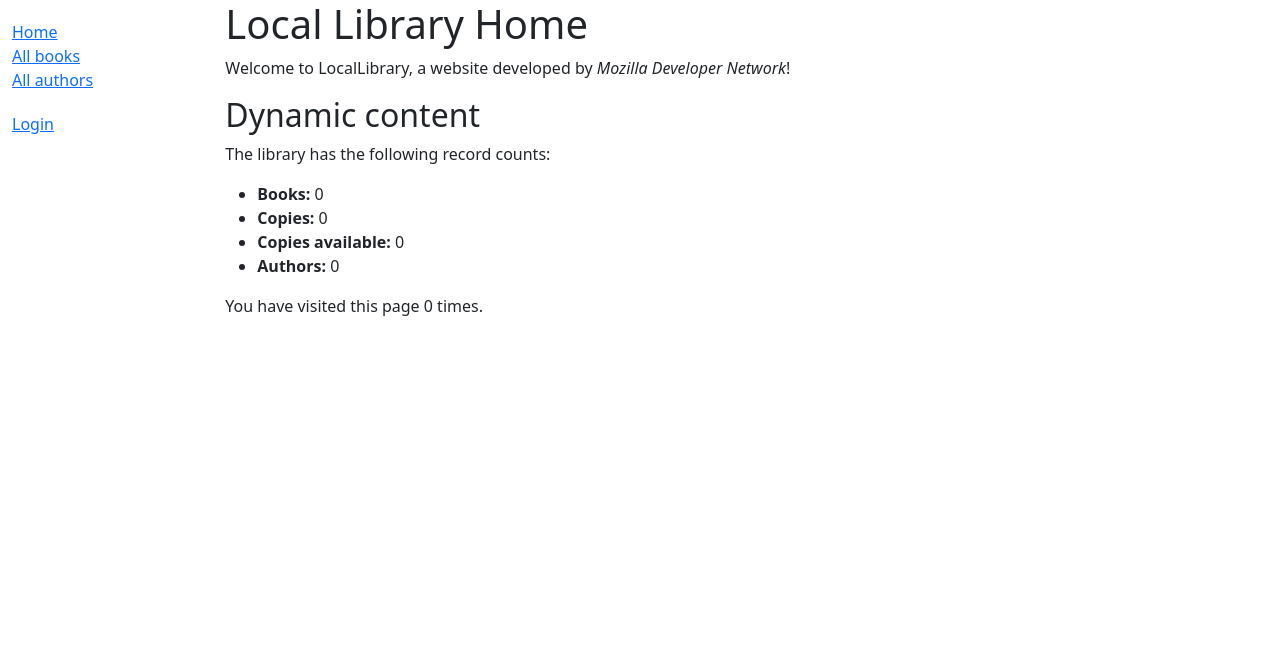
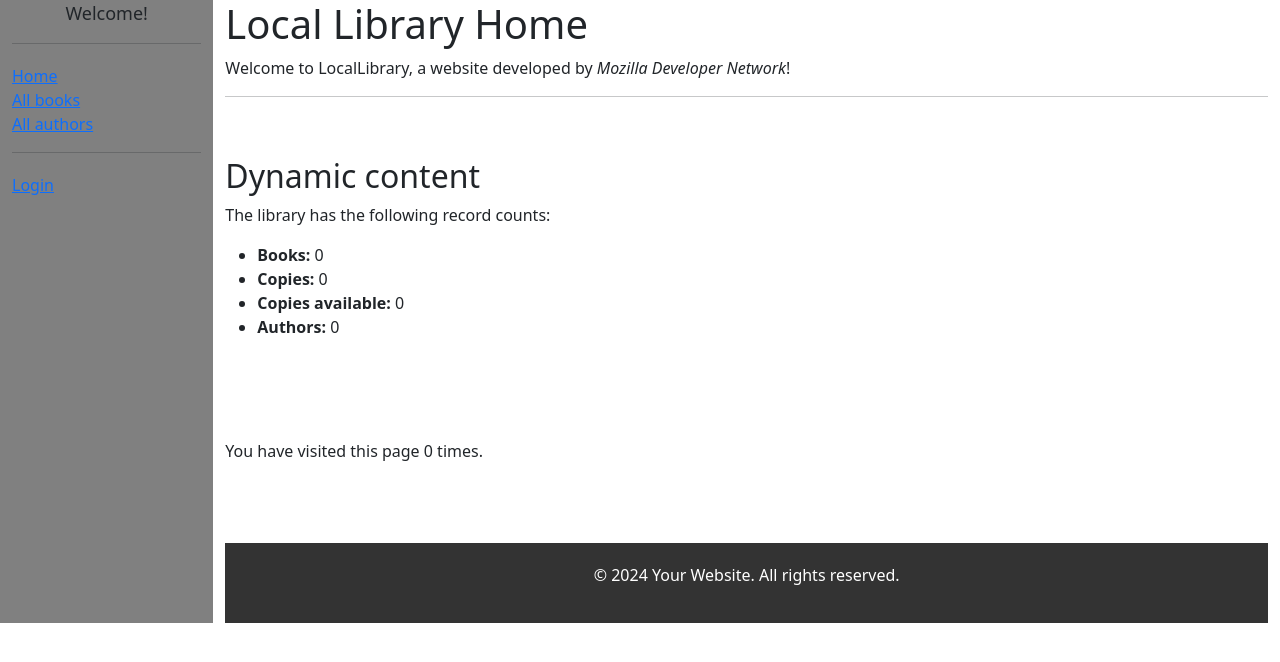
Before and after one commit to ColeWangler/-csci313-assignment-4-Cole-Wangler, a Django app: page /catalog/ in a window 1280 px wide. Shown: the top 662 px of the page. Run offline with Django 4.2, Linux system fonts and the light colour scheme; data that the repository does not hold is empty.

Commit message:
Added some html and css style

```diff
--- /dev/null
+++ b/mytestsite/catalog/static/css/styles.css
@@ -0,0 +1,28 @@
+.col-sm-2 {
+  background-color: grey;
+}
+
+.sidebar-nav {
+  margin-top: 20px;
+  padding: 0;
+  list-style: none;
+}
+#logout-form {
+  display: inline;
+}
+#logout-form button {
+  padding: 0;
+  margin: 0;
+}
+
+footer {
+  color: #fff;
+  background-color: #333;
+  padding: 20px;
+  text-align: center;
+}
+
+.sidebarP {
+  text-align: center;
+  font-size: large;
+}
--- a/mytestsite/catalog/static/styles.css
+++ /dev/null
@@ -1,12 +0,0 @@
-.sidebar-nav {
-  margin-top: 20px;
-  padding: 0;
-  list-style: none;
-}
-#logout-form {
-  display: inline;
-}
-#logout-form button {
-  padding: 0;
-  margin: 0;
-}
--- a/mytestsite/catalog/templates/base_generic.html
+++ b/mytestsite/catalog/templates/base_generic.html
@@ -12,22 +12,23 @@
       crossorigin="anonymous">
     <!-- Add additional CSS in static file -->
     {% load static %}
-    <link rel="stylesheet" href="{% static 'styles.css' %}" />
+    <link rel="stylesheet" href="{% static 'css/styles.css' %}" />
   </head>
   <body>
     <div class="container-fluid">
       <div class="row">
         <div class="col-sm-2">
+
           {% block sidebar %}
+            <p class="sidebarP">Welcome!</p>
+            <hr>
             <ul class="sidebar-nav">
-
-
-
-
               <li><a href="{% url 'index' %}">Home</a></li>
               <li><a href="{% url 'books' %}">All books</a></li>
               <li><a href="{% url 'authors' %}">All authors</a></li>
             </ul>
+
+            <hr>
 
             <ul class="sidebar-nav">
               {% if user.is_authenticated %}
@@ -51,9 +52,7 @@
             {% endif %}
             </ul>
             {% endif %}
-
-
-          {% endblock %}
+        {% endblock %}
         </div>
         <div class="col-sm-10 ">{% block content %}{% endblock %}{% block pagination %}
           {% if is_paginated %}
--- a/mytestsite/catalog/templates/index.html
+++ b/mytestsite/catalog/templates/index.html
@@ -6,7 +6,9 @@
     Welcome to LocalLibrary, a website developed by
     <em>Mozilla Developer Network</em>!
   </p>
-  <h2>Dynamic content</h2>
+
+  <hr>
+  <h2 style="margin-top: 60px;">Dynamic content</h2>
   <p>The library has the following record counts:</p>
   <ul>
     <li><strong>Books:</strong> {{ num_books }}</li>
@@ -14,7 +16,12 @@
     <li><strong>Copies available:</strong> {{ num_instances_available }}</li>
     <li><strong>Authors:</strong> {{ num_authors }}</li>
   </ul>
-  <p>
+  <p style="margin-top: 100px; margin-bottom: 80px;">
     You have visited this page {{ num_visits }} time{{ num_visits|pluralize }}.
   </p>
+  <footer>
+    <p>&copy; 2024 Your Website. All rights reserved.</p>
+  </footer>
+
+
 {% endblock %}
```
